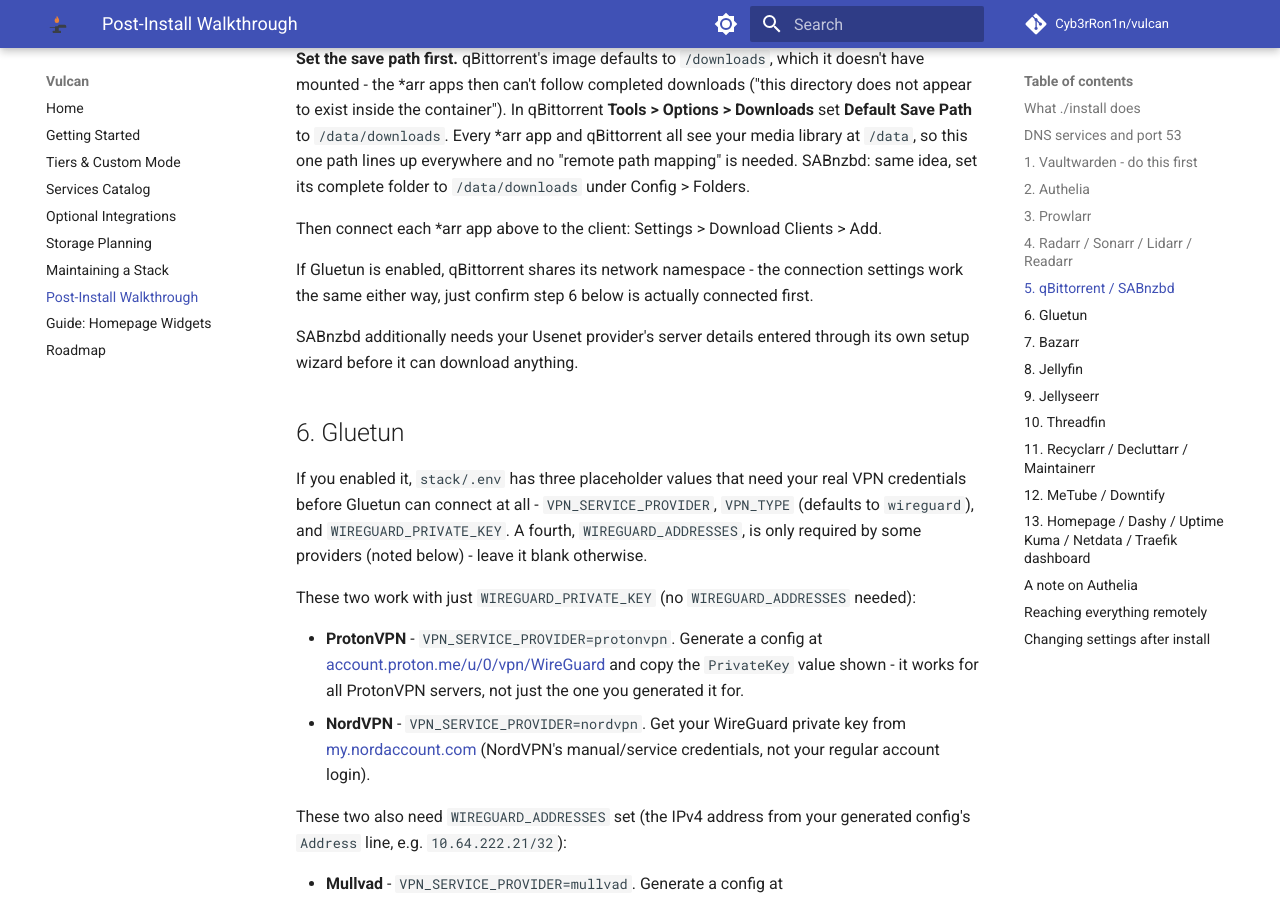
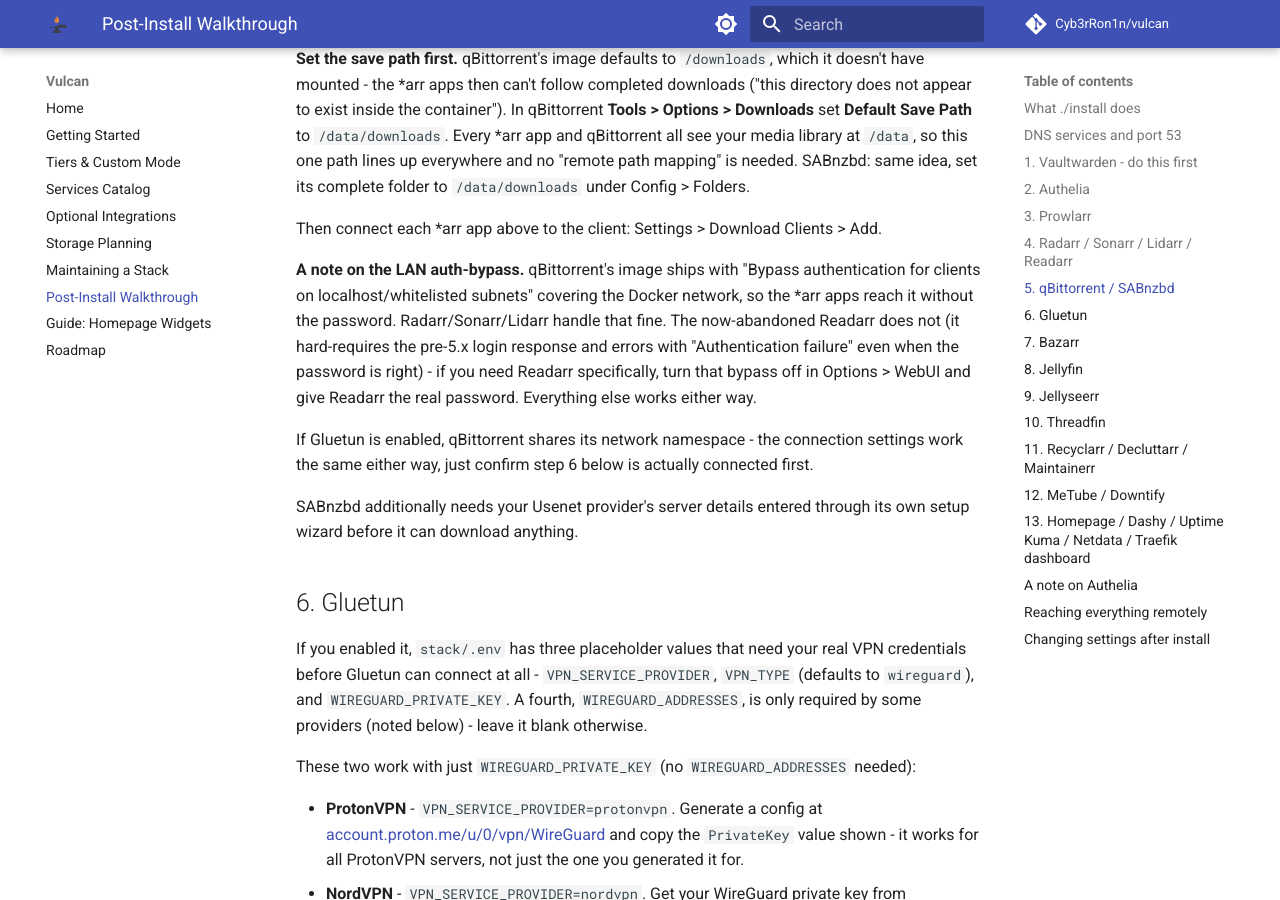
Before and after one commit to Cyb3rRon1n/vulcan, an MkDocs documentation site: the page built from docs/walkthrough.md, in a window 1280 px wide and 900 px high, scrolled down 3582 px. Built offline with MkDocs 1.6.1 and Material for MkDocs 9.7.7, drawn with Linux system fonts in a browser that asks for light colours; comment, search, counter and statistics services are not loaded.

Commit message:
docs: note qBittorrent's LAN auth-bypass and the Readarr caveat
The image bypasses auth for the Docker subnet so the *arrs connect
without the password. Radarr/Sonarr/Lidarr are fine with it; abandoned
Readarr isn't (hard-requires the pre-5.x login response). Walkthrough
now says so and how to work around it.

Co-Authored-By: Claude Sonnet 5 <noreply@anthropic.com>
Claude-Session: https://claude.ai/code/session_0137gmjRbi3SJwmUqzJ6Ftya

```diff
--- a/docs/walkthrough.md
+++ b/docs/walkthrough.md
@@ -161,6 +161,15 @@ folder to `/data/downloads` under Config > Folders.
 
 Then connect each *arr app above to the client:
 Settings > Download Clients > Add.
+
+**A note on the LAN auth-bypass.** qBittorrent's image ships with
+"Bypass authentication for clients on localhost/whitelisted subnets"
+covering the Docker network, so the *arr apps reach it without the
+password. Radarr/Sonarr/Lidarr handle that fine. The now-abandoned
+Readarr does not (it hard-requires the pre-5.x login response and errors
+with "Authentication failure" even when the password is right) - if you
+need Readarr specifically, turn that bypass off in Options > WebUI and
+give Readarr the real password. Everything else works either way.
 
 If Gluetun is enabled, qBittorrent shares its network namespace - the
 connection settings work the same either way, just confirm step 6 below is
```
